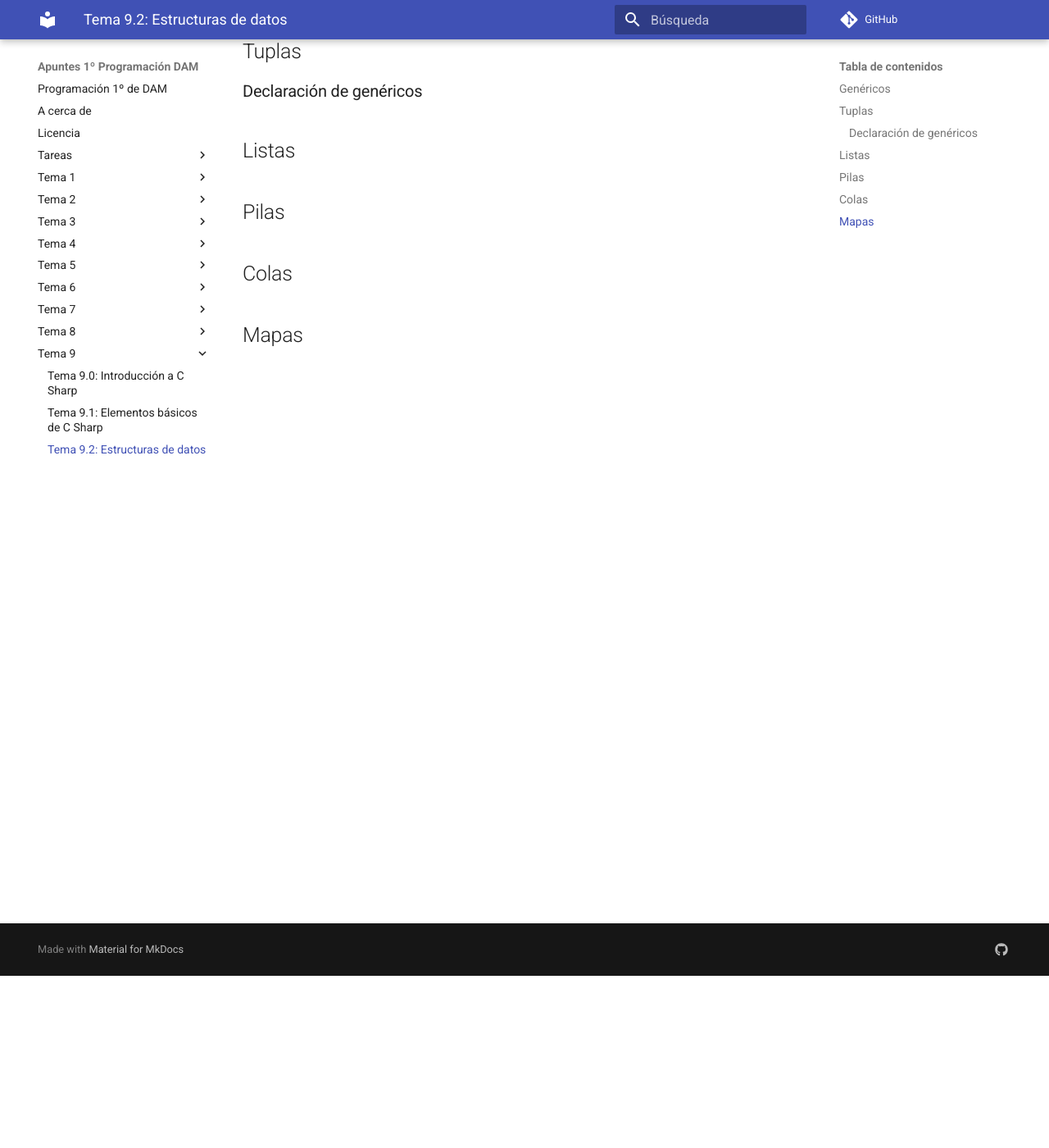
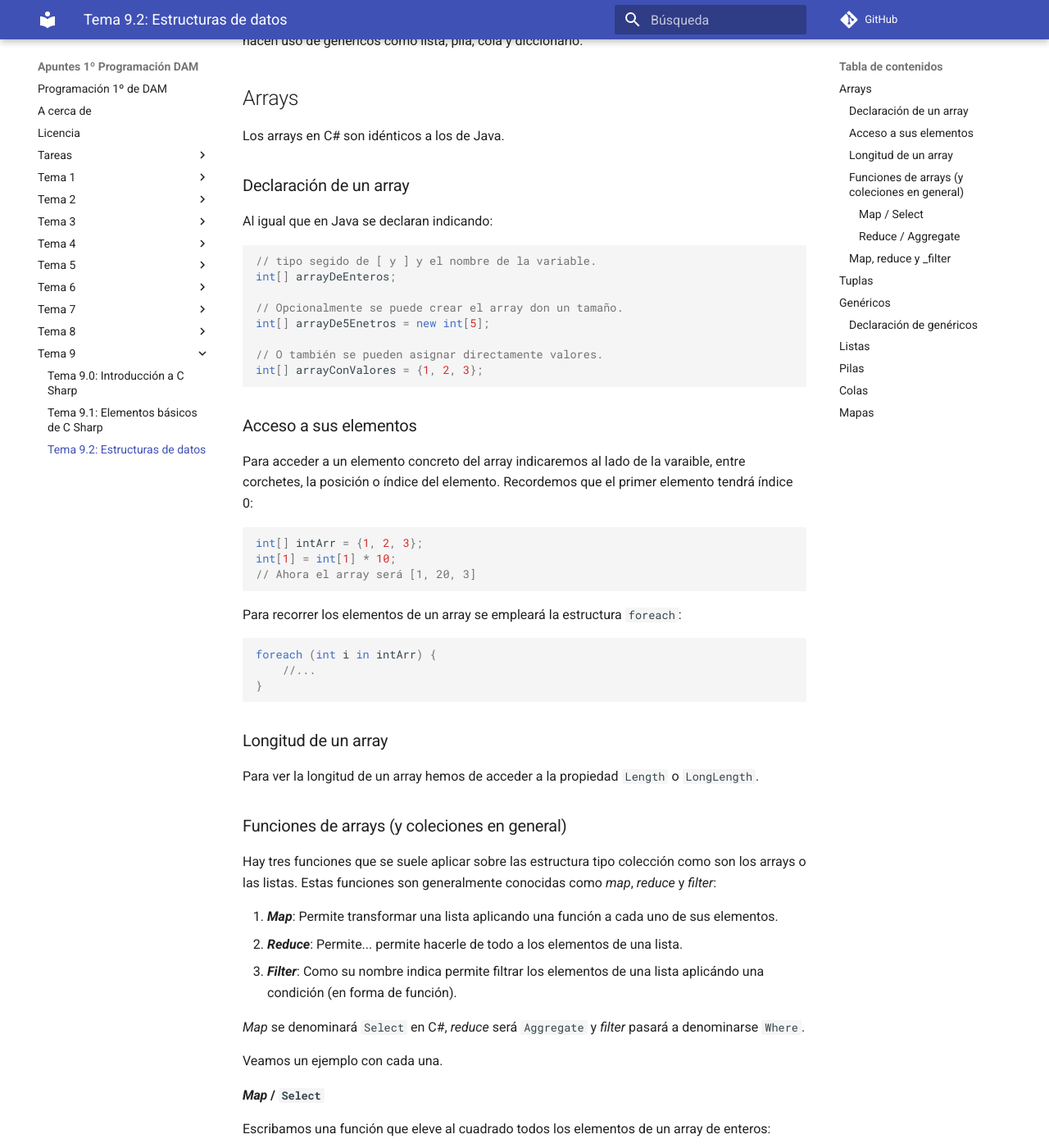
Before and after one commit to mmourazos/DAM_PR_Apuntes, an MkDocs documentation site: the page built from docs/Tema 9/Tema - 9.2 - Estructuras de datos de C-Sharp.md, in a window 1280 px wide and 1400 px high, scrolled down 210 px. Shown: the whole window at 82% size. Built offline with MkDocs 1.6.1 and Material for MkDocs 9.7.7, drawn with Linux system fonts in a browser that asks for light colours; comment, search, counter and statistics services are not loaded; some of the changed text lies outside the part shown.

Commit message:
Más cosas C# funciones Java.

````diff
--- a/docs/Tema 9/Tema - 9.2 - Estructuras de datos de C-Sharp.md
+++ b/docs/Tema 9/Tema - 9.2 - Estructuras de datos de C-Sharp.md
@@ -1,8 +1,85 @@
 # Tema 9.2: Estructuras de datos
 
-## Genéricos
+En este tema veremos de manera resumida las estructuras más comunes que se utilizan en C#.
+
+Empezaremos por las más sencillas como son arrays y tuplas, y continuaremos con las que hacen uso de genéricos como lista, pila, cola y diccionario.
+
+## Arrays
+
+Los arrays en C# son idénticos a los de Java.
+
+### Declaración de un array
+
+Al igual que en Java se declaran indicando:
+
+```c#
+// tipo segido de [ y ] y el nombre de la variable.
+int[] arrayDeEnteros;
+
+// Opcionalmente se puede crear el array don un tamaño.
+int[] arrayDe5Enetros = new int[5];
+
+// O también se pueden asignar directamente valores.
+int[] arrayConValores = {1, 2, 3};
+```
+
+### Acceso a sus elementos
+
+Para acceder a un elemento concreto del array indicaremos al lado de la varaible, entre corchetes, la posición o índice del elemento. Recordemos que el primer elemento tendrá índice 0:
+
+```c#
+int[] intArr = {1, 2, 3};
+int[1] = int[1] * 10;
+// Ahora el array será [1, 20, 3]
+```
+
+Para recorrer los elementos de un array se empleará la estructura `foreach`:
+
+```c#
+foreach (int i in intArr) {
+    //...
+}
+```
+
+### Longitud de un array
+
+Para ver la longitud de un array hemos de acceder a la propiedad `Length` o `LongLength`.
+
+### Funciones de arrays (y coleciones en general)
+
+Hay tres funciones que se suele aplicar sobre las estructura tipo colección como son los arrays o las listas. Estas funciones son generalmente conocidas como _map_, _reduce_ y _filter_:
+
+1. **_Map_**: Permite transformar una lista aplicando una función a cada uno de sus elementos.
+2. **_Reduce_**: Permite... permite hacerle de todo a los elementos de una lista.
+3. **_Filter_**: Como su nombre indica permite filtrar los elementos de una lista aplicándo una condición (en forma de función).
+
+_Map_ se denominará `Select` en C#, _reduce_ será `Aggregate` y _filter_ pasará a denominarse `Where`.
+
+Veamos un ejemplo con cada una.
+
+#### _Map_ / `Select`
+
+Escribamos una función que eleve al cuadrado todos los elementos de un array de enteros:
+
+```c#
+int[] intArr = {1, 2, 3};
+intArr = intArr.Select(elem => elem * elem).ToArray<int>();
+
+// Ahora los valores de intArr serán [1, 4, 9].
+```
+
+#### _Reduce_ / `Aggregate`
+
+```j
+
+### _Map_, _reduce_ y _filter
+
+Para
+
 
 ## Tuplas
+
+## Genéricos
 
 ### Declaración de genéricos
 
````
Also changed, not shown: docs/Tema 7/Tema 7.5 - EXTRA - Lambdas.md (+32 -5 lines), 4 other files.
